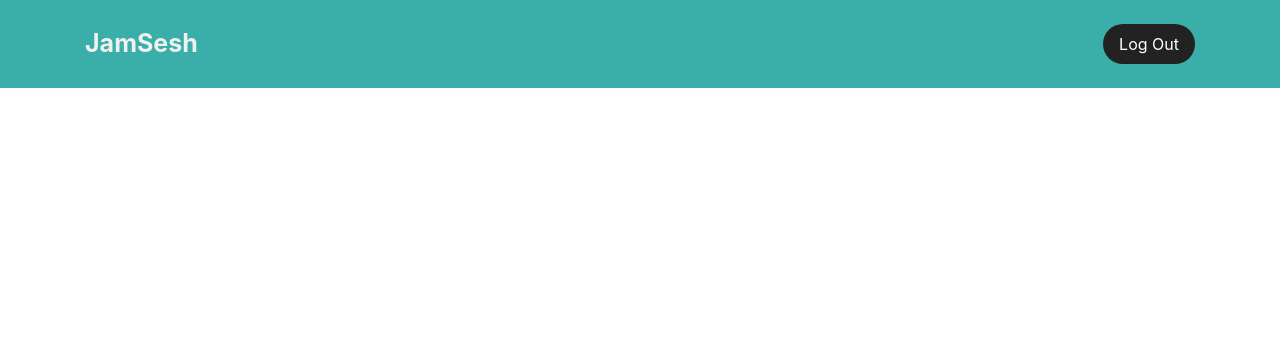
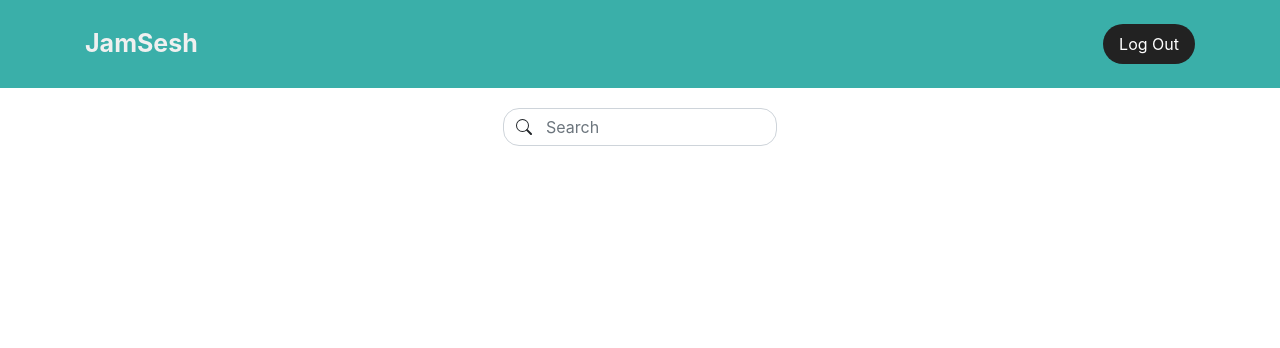
Before and after one commit to barnesv17/WebSys, a PHP site: page /search.php in a window 1280 px wide. Shown: the top 348 px of the page. Run offline with PHP 8.4, Linux system fonts and the light colour scheme.

Commit message:
added rudimentary search page

```diff
--- /dev/null
+++ b/JamSesh/assets/css/Search.css
@@ -0,0 +1,24 @@
+.mainBodyContainer {
+    display: flex;
+    flex-direction: column;
+    /* justify-content: center; */
+    padding: 10px;
+}
+
+.searchBarContainer {
+    display: flex;
+    align-self: center;
+    padding: 10px;
+}
+
+.searchBar {
+    text-indent: 30px;
+    border-radius: 16px;
+}
+
+.fa-search {
+    padding-top: 5px;
+    padding-left: 13px;
+    position: absolute;
+    border-radius: 16px;
+}
--- a/JamSesh/search.php
+++ b/JamSesh/search.php
@@ -27,6 +27,23 @@
     </div>
   </nav>
 
-  </body>
+
+  <div class="mainBodyContainer">
+    <div class="searchBarContainer">
+      <div class="input-group md-form form-sm form-1 pl-0">
+        <div class="fa fa-search">
+          <svg width="1em" height="1em" viewBox="0 0 16 16" class="bi bi-search" fill="currentColor" xmlns="http://www.w3.org/2000/svg">
+            <path fill-rule="evenodd" d="M10.442 10.442a1 1 0 0 1 1.415 0l3.85 3.85a1 1 0 0 1-1.414 1.415l-3.85-3.85a1 1 0 0 1 0-1.415z" />
+            <path fill-rule="evenodd" d="M6.5 12a5.5 5.5 0 1 0 0-11 5.5 5.5 0 0 0 0 11zM13 6.5a6.5 6.5 0 1 1-13 0 6.5 6.5 0 0 1 13 0z" />
+          </svg>
+        </div>
+        <div>
+          <input class="form-control my-0 py-1 searchBar" type="text" placeholder="Search" aria-label="Search">
+        </div>
+      </div>
+    </div>
+  </div>
+
+</body>
 
 </html>
```
